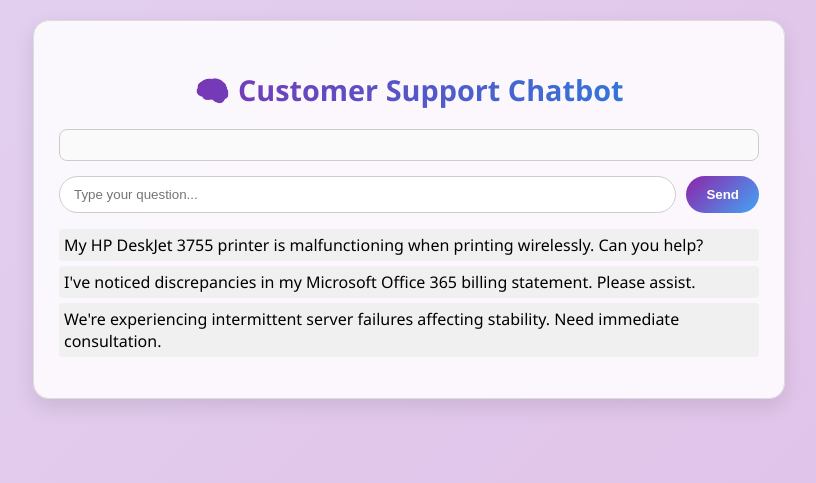
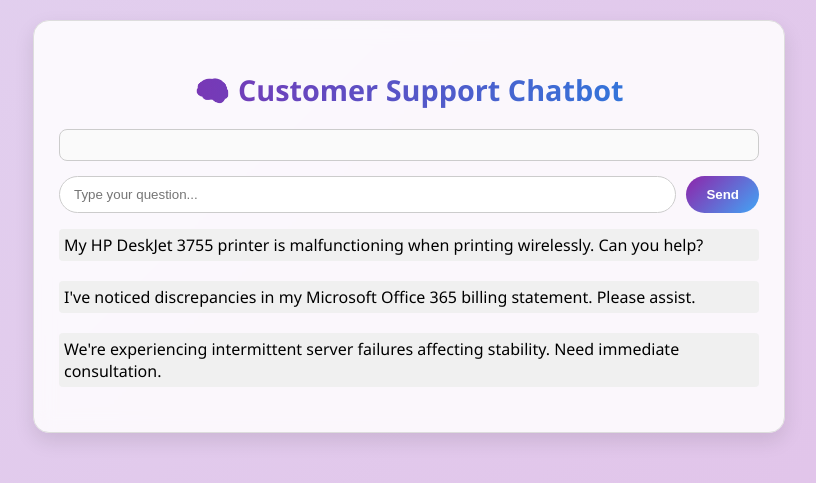
Before and after one commit to Prajith04/customer-support-agent, a FastAPI app: page / in a window 1280 px wide. Shown: the top 483 px of the page, without its empty margins (231-1047 px from the left). Run offline with FastAPI, Linux system fonts and the light colour scheme.

Commit message:
Update static/styles.css

```diff
--- a/static/styles.css
+++ b/static/styles.css
@@ -133,10 +133,11 @@ button:hover {
     cursor: pointer;
     padding: 5px;
     background-color: #f0f0f0;
-    margin-bottom: 5px;
+    margin-bottom: 20px;
     border-radius: 4px;
 }
 
 .examples li:hover {
     background-color: #e0e0e0;
+    color:#2641ed
 }
```
